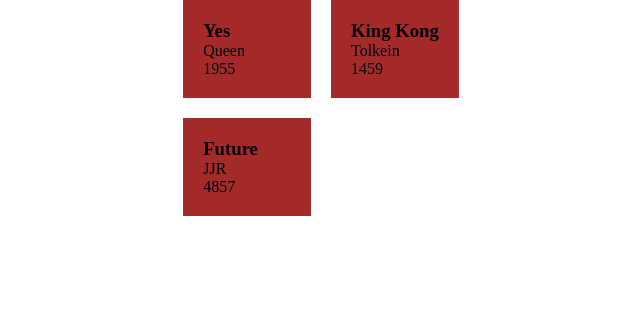
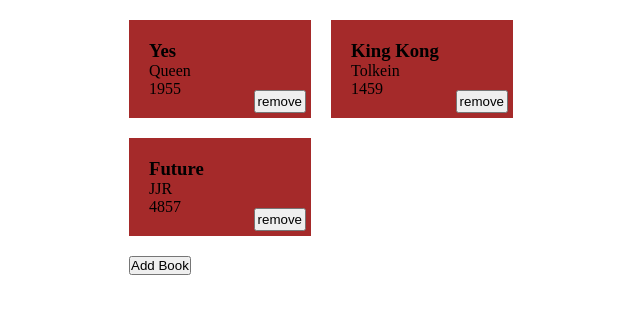
Before and after one commit to Neptica/Library, a plain HTML site: page index.html in a window 1280 px wide. Shown: the whole page, without its empty margins (319-959 px from the left). Drawn offline with Linux system fonts and the light colour scheme.

Commit message:
add function for card addition and removal
DOM work

```diff
--- a/css/style.css
+++ b/css/style.css
@@ -9,6 +9,11 @@
   justify-content: center;
 }
 
+.container {
+  width: 30%;
+  padding-top: 20px;
+}
+
 #list {
   display: grid;
   grid-template-columns: 1fr 1fr;
@@ -16,8 +21,20 @@
 }
 
 .card {
+  position: relative;
   display: flex;
   flex-direction: column;
   background-color: brown;
   padding: 20px;
 }
+
+.create {
+  padding-top: 20px;
+}
+
+.rmv {
+  position: absolute;
+  right: 5px;
+  bottom: 5px;
+  padding: 2px;
+}
--- a/index.html
+++ b/index.html
@@ -8,7 +8,13 @@
     <script src="library.js" defer></script>
   </head>
   <body>
-    <div id="list"></div>
+    <div class="container">
+      <div id="list"></div>
+
+      <div class="create">
+        <button>Add Book</button>
+      </div>
+    </div>
     <!-- <form action=""> -->
     <!--   <ul> -->
     <!--     <li> -->
--- a/library.js
+++ b/library.js
@@ -24,6 +24,7 @@
 
 let created_doms = [];
 
+function displayBooks() {
   for (const book of myLibrary) {
     let title = document.createElement("h3");
     let author = document.createElement("p");
@@ -36,6 +37,21 @@
     card.appendChild(title);
     card.appendChild(author);
     card.appendChild(date);
+
+    let remove_btn = document.createElement("button");
+    remove_btn.textContent = "remove";
+    remove_btn.classList.add("rmv");
+
+    remove_btn.addEventListener("click", removeParent);
+
+    card.appendChild(remove_btn);
     list.appendChild(card);
     created_doms.push(card);
   }
+}
+
+function removeParent() {
+  this.parentElement.remove();
+}
+
+displayBooks();
```
Lines whose indentation alone changed are shown as unchanged.
